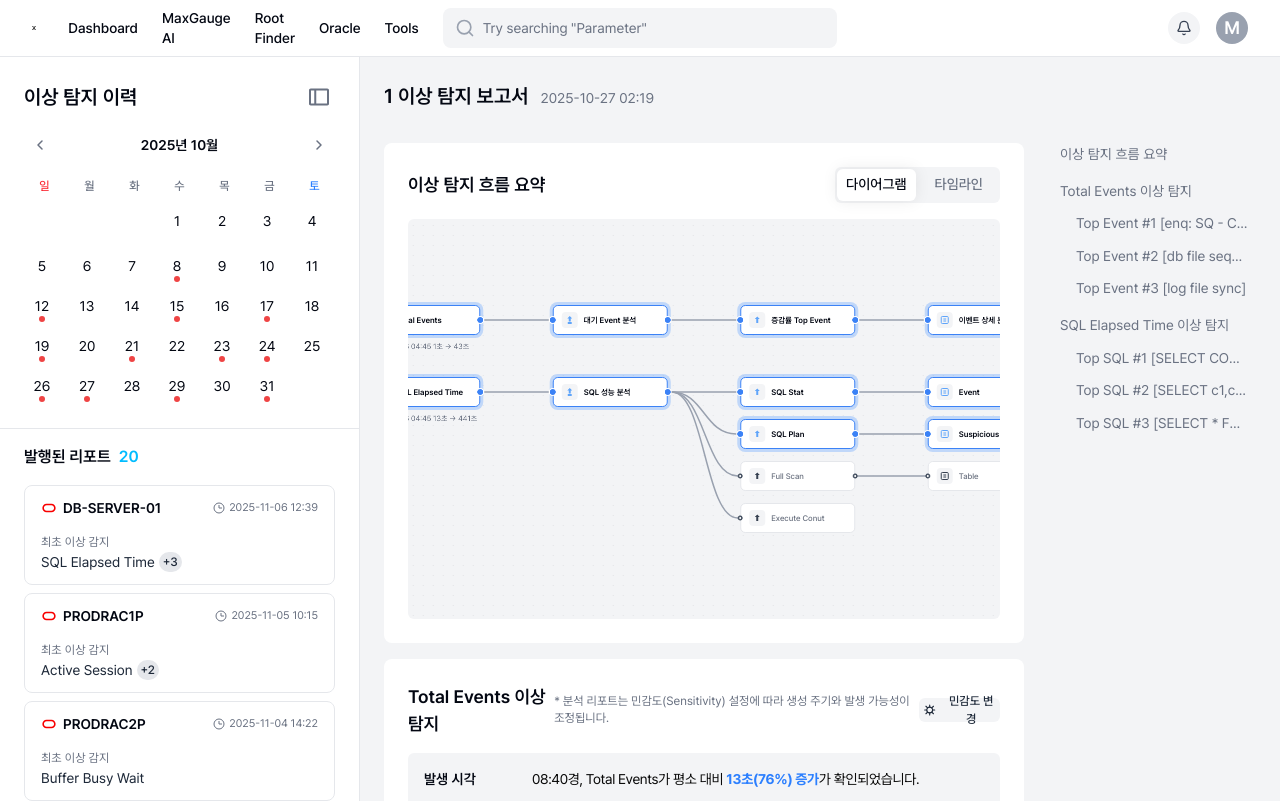
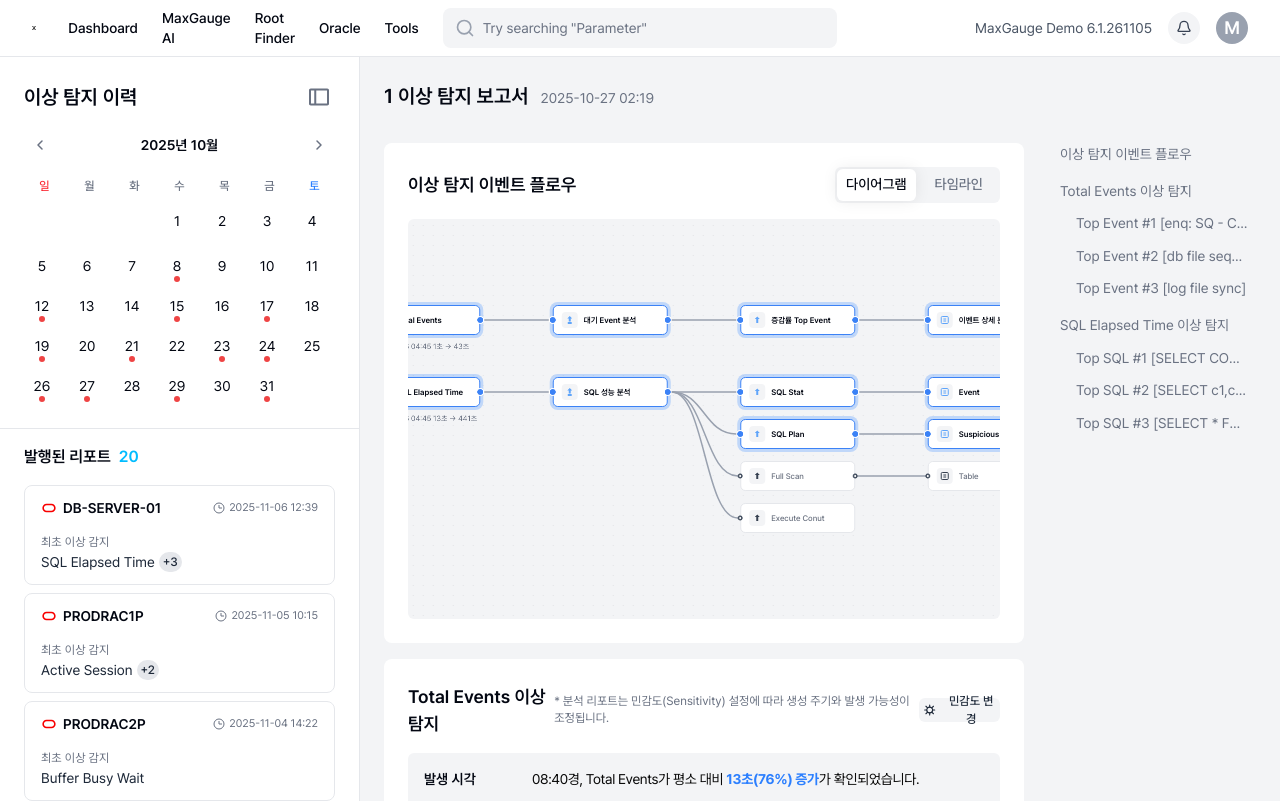
Before and after one commit to 09h16m/maxgauge-demo, a Next.js app: page /report/1 in a window 1280 px wide. Built offline with nearby package versions, Linux system fonts and the light colour scheme.

Commit message:
리포트 페이지 차트 디테일 작업

```diff
--- a/src/app/(authenticated)/report/[id]/page.tsx
+++ b/src/app/(authenticated)/report/[id]/page.tsx
@@ -15,6 +15,10 @@ import ReportCard from "@/components/ui/ReportCard";
 import ReportCalendar from "@/components/ui/ReportCalendar";
 import { useRouter, useSearchParams, usePathname } from "next/navigation";
 
+const CHART_COLOR_TOTAL = '#7C86FF';
+const CHART_COLOR_TOP3 = '#00D5BE';
+const CHART_MINUTES_RANGE = 12;
+
 interface ReportPageProps {
   params: Promise<{
     id: string;
@@ -22,20 +26,60 @@ interface ReportPageProps {
 }
 
 // 차트 옵션 생성 함수 (InstanceDetail과 동일한 스타일)
-const getAreaChartOption = (data: number[], times: string[], color = '#00BCFF') => {
+const getLineChartOption = (
+  times: string[],
+  seriesList: Array<{ name: string; data: number[]; color: string }>,
+  showLegend = false,
+  highlightLastMinutes = false
+) => {
+  const highlightData = highlightLastMinutes && times.length > 0
+    ? [[
+        { xAxis: times[Math.max(times.length - 3, 0)] },
+        { xAxis: times[times.length - 1] },
+      ]]
+    : undefined;
+
   return {
     grid: {
       left: 0,
       right: 0,
-      top: 10,
-      bottom: 0,
+      top: showLegend ? 28 : 10,
+      bottom: 18,
       containLabel: false,
     },
+    legend: showLegend
+      ? {
+          show: true,
+          top: 0,
+          left: 0,
+          itemWidth: 10,
+          itemHeight: 10,
+          icon: 'circle',
+          textStyle: {
+            color: '#6a7282',
+            fontSize: 11,
+          },
+        }
+      : undefined,
     xAxis: {
       type: 'category',
       data: times,
-      show: false,
       boundaryGap: false,
+      axisTick: {
+        show: false,
+      },
+      axisLine: {
+        show: false,
+      },
+      splitLine: {
+        show: false,
+      },
+      axisLabel: {
+        show: true,
+        color: '#6a7282',
+        fontSize: 11,
+        formatter: (value: string, index: number) => (index % 2 === 0 ? value : ''),
+      },
     },
     yAxis: {
       type: 'value',
@@ -43,24 +87,30 @@ const getAreaChartOption = (data: number[], times: string[], color = '#00BCFF')
       min: 0,
       max: 100,
     },
-    series: [
-      {
-        data: data,
-        type: 'line',
-        smooth: 0.1,
-        symbol: 'none',
-        lineStyle: {
-          color: color,
-          width: 1.5,
+    series: seriesList.map(({ name, data, color }, index) => ({
+      name,
+      data,
+      type: 'line',
+      smooth: 0.15,
+      symbol: 'none',
+      lineStyle: {
+        color,
+        width: 2,
+      },
+      itemStyle: {
+        color,
+      },
+      markArea: highlightData && index === 0 ? {
+        silent: true,
+        itemStyle: {
+          color: 'rgba(173, 70, 255, 0.1)',
         },
-        itemStyle: {
-          color: color,
-        },
-        areaStyle: {
-          color: '#38bdf820', // Sky-400 with 20% opacity
-        },
+        data: highlightData,
+      } : undefined,
+      emphasis: {
+        focus: 'series',
       },
-    ],
+    })),
     animation: true,
     animationDuration: 2000,
     animationDurationUpdate: 2000, // 데이터 변경 시에도 애니메이션 재생
@@ -79,7 +129,7 @@ interface TocItem {
 const tableOfContents: TocItem[] = [
   {
     id: 'flow-summary',
-    label: '이상 탐지 흐름 요약',
+    label: '이상 탐지 이벤트 플로우',
   },
   {
     id: 'total-events',
@@ -172,6 +222,45 @@ export default function ReportPage({ params }: ReportPageProps) {
   const searchParams = useSearchParams();
   const pathname = usePathname();
 
+  const reportTimestamp = useMemo(() => {
+    if (!report?.time) {
+      return null;
+    }
+    const [datePart, timePart] = report.time.split(' ');
+    if (!datePart || !timePart) {
+      return null;
+    }
+
+    const [yearStr, monthStr, dayStr] = datePart.split('-');
+    const [hourStr, minuteStr] = timePart.split(':');
+    const year = Number(yearStr);
+    const month = Number(monthStr);
+    const day = Number(dayStr);
+    const hour = Number(hourStr);
+    const minute = Number(minuteStr);
+
+    if ([year, month, day, hour, minute].some((value) => Number.isNaN(value))) {
+      return null;
+    }
+
+    return new Date(year, month - 1, day, hour, minute, 0, 0);
+  }, [report?.time]);
+
+  const chartTimes = useMemo(() => {
+    if (!reportTimestamp) {
+      return Array.from({ length: CHART_MINUTES_RANGE + 1 }, (_, idx) => `00:${String(idx).padStart(2, '0')}`);
+    }
+
+    const times: string[] = [];
+    for (let i = CHART_MINUTES_RANGE; i >= 0; i--) {
+      const point = new Date(reportTimestamp.getTime() - i * 60_000);
+      const hours = String(point.getHours()).padStart(2, '0');
+      const minutes = String(point.getMinutes()).padStart(2, '0');
+      times.push(`${hours}:${minutes}`);
+    }
+    return times;
+  }, [reportTimestamp]);
+
   const getSeedFromString = (value: string) => {
     let hash = 0;
     for (let i = 0; i < value.length; i += 1) {
@@ -219,7 +308,7 @@ export default function ReportPage({ params }: ReportPageProps) {
     router.push(destination);
   }, [router, searchParams, selectedFilterDate]);
 
-  // 이상 탐지 흐름 요약 섹션의 뷰 모드 (다이어그램/타임라인)
+  // 이상 탐지 이벤트 플로우 섹션의 뷰 모드 (다이어그램/타임라인)
   const [flowSummaryView, setFlowSummaryView] = useState<'diagram' | 'timeline'>('diagram');
   const [diagramKey, setDiagramKey] = useState(0);
 
@@ -289,31 +378,100 @@ export default function ReportPage({ params }: ReportPageProps) {
     };
   };
 
-  // 차트 데이터 생성 (리포트 ID에 따라 다른 데이터)
-  const chartTimes = useMemo(() => {
-    const times: string[] = [];
-    for (let i = 23; i >= 0; i--) {
-      const hour = String(Math.floor(i / 2)).padStart(2, '0');
-      const minute = i % 2 === 0 ? '00' : '30';
-      times.push(`${hour}:${minute}`);
-    }
-    return times;
-  }, []);
+  const chartPointCount = chartTimes.length || 16;
 
   const waitCountData = useMemo(() => {
     const random = getSeededRandom(reportSeed * 100);
-    return Array.from({ length: 24 }, () => Math.floor(random() * 50) + 20);
-  }, [reportSeed]);
+    return Array.from({ length: chartPointCount }, (_, index) => {
+      // 마지막 3분에 점진적으로 급증하는 패턴
+      const lastThreeIndex = chartPointCount - 3;
+      if (index >= lastThreeIndex) {
+        // 마지막 3분: 점진적으로 증가
+        const progressInLastThree = index - lastThreeIndex; // 0, 1, 2
+        if (progressInLastThree === 0) {
+          return Math.floor(random() * 5) + 70; // 70~74
+        } else if (progressInLastThree === 1) {
+          return Math.floor(random() * 5) + 80; // 80~84
+        } else {
+          return Math.floor(random() * 5) + 90; // 90~94
+        }
+      } else {
+        // 처음 9~10분: 40~60 사이 중간 값
+        return Math.floor(random() * 20) + 40;
+      }
+    });
+  }, [reportSeed, chartPointCount]);
+
+  const waitCountComparisonData = useMemo(() => {
+    const random = getSeededRandom(reportSeed * 105);
+    return waitCountData.map((value) => {
+      // Total Event의 80~90% 수준으로 유지
+      const ratio = 0.8 + random() * 0.1; // 0.8 ~ 0.9
+      return Math.round(value * ratio);
+    });
+  }, [reportSeed, waitCountData]);
 
   const avgWaitingSessionData = useMemo(() => {
     const random = getSeededRandom(reportSeed * 200);
-    return Array.from({ length: 24 }, () => Math.floor(random() * 40) + 15);
-  }, [reportSeed]);
+    return Array.from({ length: chartPointCount }, (_, index) => {
+      // 마지막 3분에 점진적으로 급증하는 패턴
+      const lastThreeIndex = chartPointCount - 3;
+      if (index >= lastThreeIndex) {
+        // 마지막 3분: 점진적으로 증가
+        const progressInLastThree = index - lastThreeIndex; // 0, 1, 2
+        if (progressInLastThree === 0) {
+          return Math.floor(random() * 5) + 70; // 70~74
+        } else if (progressInLastThree === 1) {
+          return Math.floor(random() * 5) + 80; // 80~84
+        } else {
+          return Math.floor(random() * 5) + 90; // 90~94
+        }
+      } else {
+        // 처음 9~10분: 40~60 사이 중간 값
+        return Math.floor(random() * 20) + 40;
+      }
+    });
+  }, [reportSeed, chartPointCount]);
+
+  const avgWaitingSessionComparisonData = useMemo(() => {
+    const random = getSeededRandom(reportSeed * 205);
+    return avgWaitingSessionData.map((value) => {
+      // Total Event의 80~90% 수준으로 유지
+      const ratio = 0.8 + random() * 0.1; // 0.8 ~ 0.9
+      return Math.round(value * ratio);
+    });
+  }, [reportSeed, avgWaitingSessionData]);
 
   const avgWaitTimeData = useMemo(() => {
     const random = getSeededRandom(reportSeed * 300);
-    return Array.from({ length: 24 }, () => Math.floor(random() * 20) + 5);
-  }, [reportSeed]);
+    return Array.from({ length: chartPointCount }, (_, index) => {
+      // 마지막 3분에 점진적으로 급증하는 패턴
+      const lastThreeIndex = chartPointCount - 3;
+      if (index >= lastThreeIndex) {
+        // 마지막 3분: 점진적으로 증가
+        const progressInLastThree = index - lastThreeIndex; // 0, 1, 2
+        if (progressInLastThree === 0) {
+          return Math.floor(random() * 5) + 70; // 70~74
+        } else if (progressInLastThree === 1) {
+          return Math.floor(random() * 5) + 80; // 80~84
+        } else {
+          return Math.floor(random() * 5) + 90; // 90~94
+        }
+      } else {
+        // 처음 9~10분: 40~60 사이 중간 값
+        return Math.floor(random() * 20) + 40;
+      }
+    });
+  }, [reportSeed, chartPointCount]);
+
+  const avgWaitTimeComparisonData = useMemo(() => {
+    const random = getSeededRandom(reportSeed * 305);
+    return avgWaitTimeData.map((value) => {
+      // Total Event의 80~90% 수준으로 유지
+      const ratio = 0.8 + random() * 0.1; // 0.8 ~ 0.9
+      return Math.round(value * ratio);
+    });
+  }, [reportSeed, avgWaitTimeData]);
 
   // Top 3 Session 테이블 데이터
   const top3SessionData = useMemo(() => [
@@ -631,12 +789,12 @@ export default function ReportPage({ params }: ReportPageProps) {
           <div className="flex-1 overflow-y-auto" id="report-content-area">
             {/* Report Content Cards */}
             <div className="pt-4 pb-6 pr-4 pl-6 space-y-4">
-              {/* 1Depth Section: 이상 탐지 흐름 요약 */}
+              {/* 1Depth Section: 이상 탐지 이벤트 플로우 */}
               <FadeInUp delay={0.1}>
                 <section id="flow-summary" className="bg-white rounded-[8px] p-6">
                 <div className="flex items-center justify-between mb-4">
                   <h2 className="text-[18px] font-semibold text-[#030712]">
-                    이상 탐지 흐름 요약
+                    이상 탐지 이벤트 플로우
                   </h2>
                   <SegmentedControl
                     options={[
@@ -748,11 +906,21 @@ export default function ReportPage({ params }: ReportPageProps) {
                 <div className="grid grid-cols-3 gap-4 mb-6">
                   {/* Wait Count 차트 */}
                   <div className="flex flex-col gap-3 border border-[#e5e7eb] rounded-[6px] bg-white p-4">
-                    <div className="flex items-center h-6">
+                    <div className="flex items-center h-6 justify-between">
                       <span className="text-sm font-medium text-[#030712]">Wait Count</span>
+                      <div className="flex items-center gap-3 text-[11px] text-[#6a7282]">
+                        <span className="flex items-center gap-1">
+                          <span className="inline-block w-2.5 h-2.5 rounded-full" style={{ backgroundColor: CHART_COLOR_TOTAL }} />
+                          Total Event
+                        </span>
+                        <span className="flex items-center gap-1">
+                          <span className="inline-block w-2.5 h-2.5 rounded-full" style={{ backgroundColor: CHART_COLOR_TOP3 }} />
+                          Top 3 Event
+                        </span>
+                      </div>
                     </div>
                     <div className="flex flex-col gap-1">
-                      <div className="flex gap-2 h-[84px]">
+                      <div className="flex gap-2 h-[180px]">
                         <div className="flex flex-col justify-between text-right text-[11px] text-[#6a7282] w-8">
                           <span>100</span>
                           <span>75</span>
@@ -763,27 +931,35 @@ export default function ReportPage({ params }: ReportPageProps) {
                         <div className="flex-1">
                           <ReactECharts
                             key={`wait-count-${reportIdentifier}`}
-                            option={getAreaChartOption(waitCountData, chartTimes, '#00BCFF')}
-                            style={{ height: '84px', width: '100%' }}
+                            option={getLineChartOption(chartTimes, [
+                              { name: 'Total Event', data: waitCountData, color: CHART_COLOR_TOTAL },
+                              { name: 'Top 3 Event', data: waitCountComparisonData, color: CHART_COLOR_TOP3 },
+                            ], false, true)}
+                            style={{ height: '180px', width: '100%' }}
                             opts={{ renderer: 'svg' }}
                           />
                         </div>
                       </div>
-                      <div className="flex justify-between text-[11px] text-[#6a7282] pl-10">
-                        <span>{chartTimes[0] || '00:00'}</span>
-                        <span>{chartTimes[Math.floor(chartTimes.length / 2)] || '12:00'}</span>
-                        <span>{chartTimes[chartTimes.length - 1] || '23:30'}</span>
-                      </div>
                     </div>
                   </div>
 
                   {/* AVG Waiting Session 차트 */}
                   <div className="flex flex-col gap-3 border border-[#e5e7eb] rounded-[6px] bg-white p-4">
-                    <div className="flex items-center h-6">
+                    <div className="flex items-center h-6 justify-between">
                       <span className="text-sm font-medium text-[#030712]">AVG Waiting Session</span>
+                      <div className="flex items-center gap-3 text-[11px] text-[#6a7282]">
+                        <span className="flex items-center gap-1">
+                          <span className="inline-block w-2.5 h-2.5 rounded-full" style={{ backgroundColor: CHART_COLOR_TOTAL }} />
+                          Total Event
+                        </span>
+                        <span className="flex items-center gap-1">
+                          <span className="inline-block w-2.5 h-2.5 rounded-full" style={{ backgroundColor: CHART_COLOR_TOP3 }} />
+                          Top 3 Event
+                        </span>
+                      </div>
                     </div>
                     <div className="flex flex-col gap-1">
-                      <div className="flex gap-2 h-[84px]">
+                      <div className="flex gap-2 h-[180px]">
                         <div className="flex flex-col justify-between text-right text-[11px] text-[#6a7282] w-8">
                           <span>100</span>
                           <span>75</span>
@@ -794,27 +970,35 @@ export default function ReportPage({ params }: ReportPageProps) {
                         <div className="flex-1">
                           <ReactECharts
                             key={`avg-waiting-session-${reportIdentifier}`}
-                            option={getAreaChartOption(avgWaitingSessionData, chartTimes, '#00BCFF')}
-                            style={{ height: '84px', width: '100%' }}
+                            option={getLineChartOption(chartTimes, [
+                              { name: 'Total Event', data: avgWaitingSessionData, color: CHART_COLOR_TOTAL },
+                              { name: 'Top 3 Event', data: avgWaitingSessionComparisonData, color: CHART_COLOR_TOP3 },
+                            ], false, true)}
+                            style={{ height: '180px', width: '100%' }}
                             opts={{ renderer: 'svg' }}
                           />
                         </div>
                       </div>
-                      <div className="flex justify-between text-[11px] text-[#6a7282] pl-10">
-                        <span>{chartTimes[0] || '00:00'}</span>
-                        <span>{chartTimes[Math.floor(chartTimes.length / 2)] || '12:00'}</span>
-                        <span>{chartTimes[chartTimes.length - 1] || '23:30'}</span>
-                      </div>
                     </div>
                   </div>
 
                   {/* AVG Wait Time 차트 */}
                   <div className="flex flex-col gap-3 border border-[#e5e7eb] rounded-[6px] bg-white p-4">
-                    <div className="flex items-center h-6">
+                    <div className="flex items-center h-6 justify-between">
                       <span className="text-sm font-medium text-[#030712]">AVG Wait Time</span>
+                      <div className="flex items-center gap-3 text-[11px] text-[#6a7282]">
+                        <span className="flex items-center gap-1">
+                          <span className="inline-block w-2.5 h-2.5 rounded-full" style={{ backgroundColor: CHART_COLOR_TOTAL }} />
+                          Total Event
+                        </span>
+                        <span className="flex items-center gap-1">
+                          <span className="inline-block w-2.5 h-2.5 rounded-full" style={{ backgroundColor: CHART_COLOR_TOP3 }} />
+                          Top 3 Event
+                        </span>
+                      </div>
                     </div>
                     <div className="flex flex-col gap-1">
-                      <div className="flex gap-2 h-[84px]">
+                      <div className="flex gap-2 h-[180px]">
                         <div className="flex flex-col justify-between text-right text-[11px] text-[#6a7282] w-8">
                           <span>100</span>
                           <span>75</span>
@@ -825,16 +1009,14 @@ export default function ReportPage({ params }: ReportPageProps) {
                         <div className="flex-1">
                           <ReactECharts
                             key={`avg-wait-time-${reportIdentifier}`}
-                            option={getAreaChartOption(avgWaitTimeData, chartTimes, '#00BCFF')}
-                            style={{ height: '84px', width: '100%' }}
+                            option={getLineChartOption(chartTimes, [
+                              { name: 'Total Event', data: avgWaitTimeData, color: CHART_COLOR_TOTAL },
+                              { name: 'Top 3 Event', data: avgWaitTimeComparisonData, color: CHART_COLOR_TOP3 },
+                            ], false, true)}
+                            style={{ height: '180px', width: '100%' }}
                             opts={{ renderer: 'svg' }}
                           />
                         </div>
-                      </div>
-                      <div className="flex justify-between text-[11px] text-[#6a7282] pl-10">
-                        <span>{chartTimes[0] || '00:00'}</span>
-                        <span>{chartTimes[Math.floor(chartTimes.length / 2)] || '12:00'}</span>
-                        <span>{chartTimes[chartTimes.length - 1] || '23:30'}</span>
                       </div>
                     </div>
                   </div>
--- a/src/components/layout/GNB.tsx
+++ b/src/components/layout/GNB.tsx
@@ -81,8 +81,11 @@ export default function GNB({ variant = "with-border" }: GNBProps) {
           </div>
         </div>
 
-        {/* 오른쪽 영역: 알림 + 아바타 */}
+        {/* 오른쪽 영역: 버전 + 알림 + 아바타 */}
         <div className="flex items-center justify-end gap-4 h-14 flex-1">
+          {/* 버전 텍스트 */}
+          <span className="text-sm text-gray-600">MaxGauge Demo 6.1.261105</span>
+
           {/* 알림 버튼 */}
           <button className="w-8 h-8 flex items-center justify-center bg-[#f3f4f6] rounded-full hover:bg-gray-200 transition-colors">
             <Bell className="w-4 h-4 text-gray-700" />
```
